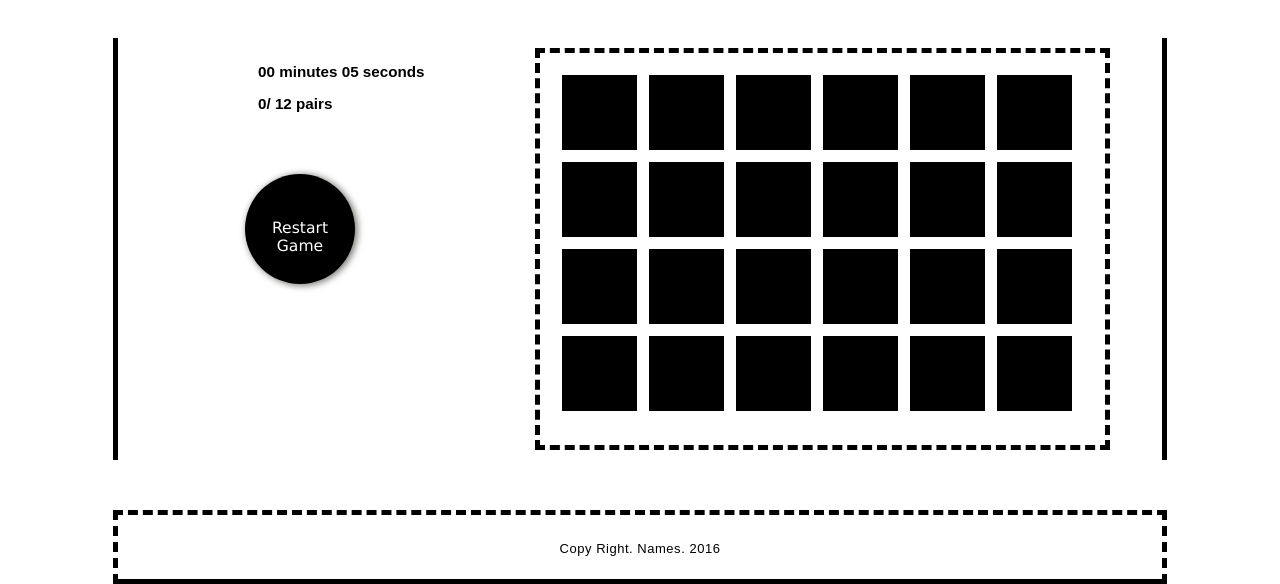
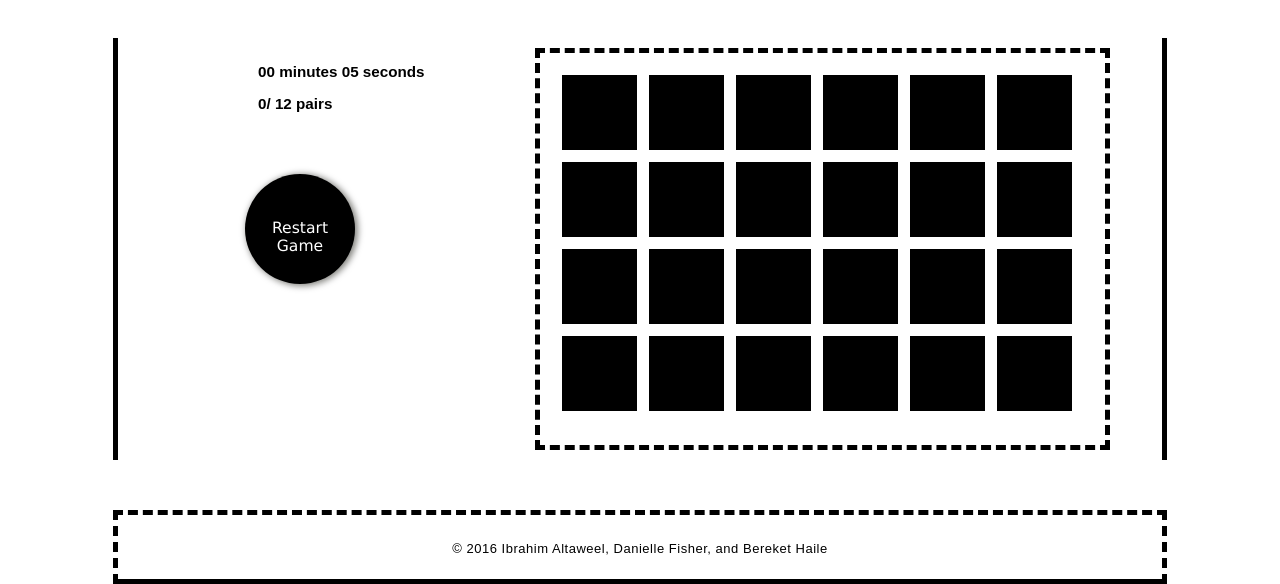
Before and after one commit to purriah/Memory_Game, a plain HTML site: page index.html in a window 1280 px wide. Shown: the part 382-966 px from the top of the page. Drawn offline with Linux system fonts and the light colour scheme.

Commit message:
add names

```diff
--- a/index.html
+++ b/index.html
@@ -25,7 +25,7 @@
 
       <div class="sidebar-left">
         <div style='margin-left: 120px; width: 100%;'>
-    	   <h3><span id="minutes">0</span> minutes <span id="seconds">0</span> seconds</h3>
+         <h3><span id="minutes">0</span> minutes <span id="seconds">0</span> seconds</h3>
           <h3><span id="finished">0 </span>/ 12 pairs</h3>
           <div id="ballMenuContainer">
             <div id="menuBall2" class="menuBall">
@@ -42,7 +42,7 @@
     </div>
 
     <div id="footer">
-        <p>Copy Right.  Names. 2016</p>
+        <p>&#169; 2016 Ibrahim Altaweel, Danielle Fisher, and Bereket Haile</p>
           <div style="display: table-cell; padding-left: 10px">
                   <div id='timer'>
                   </div>
```
